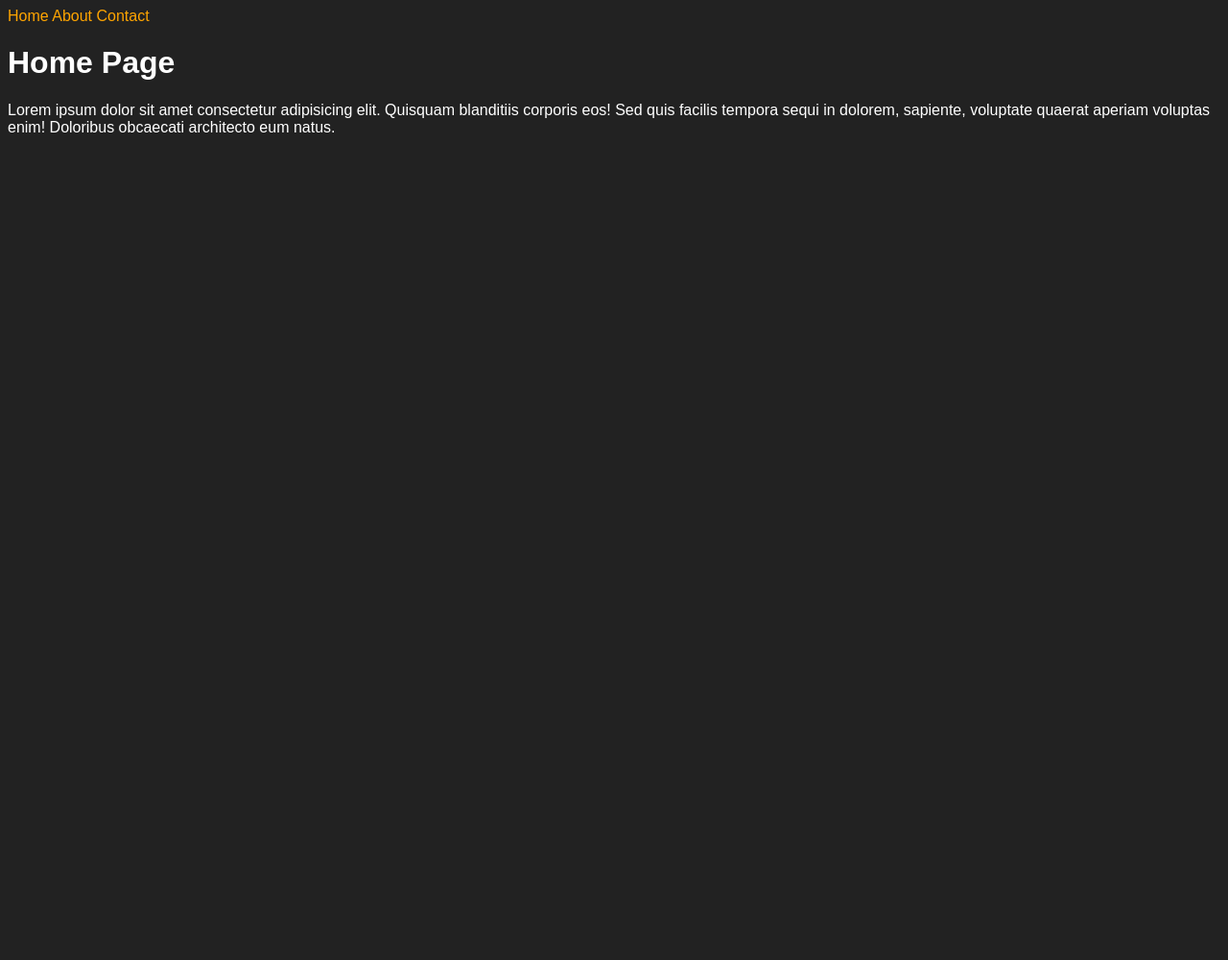
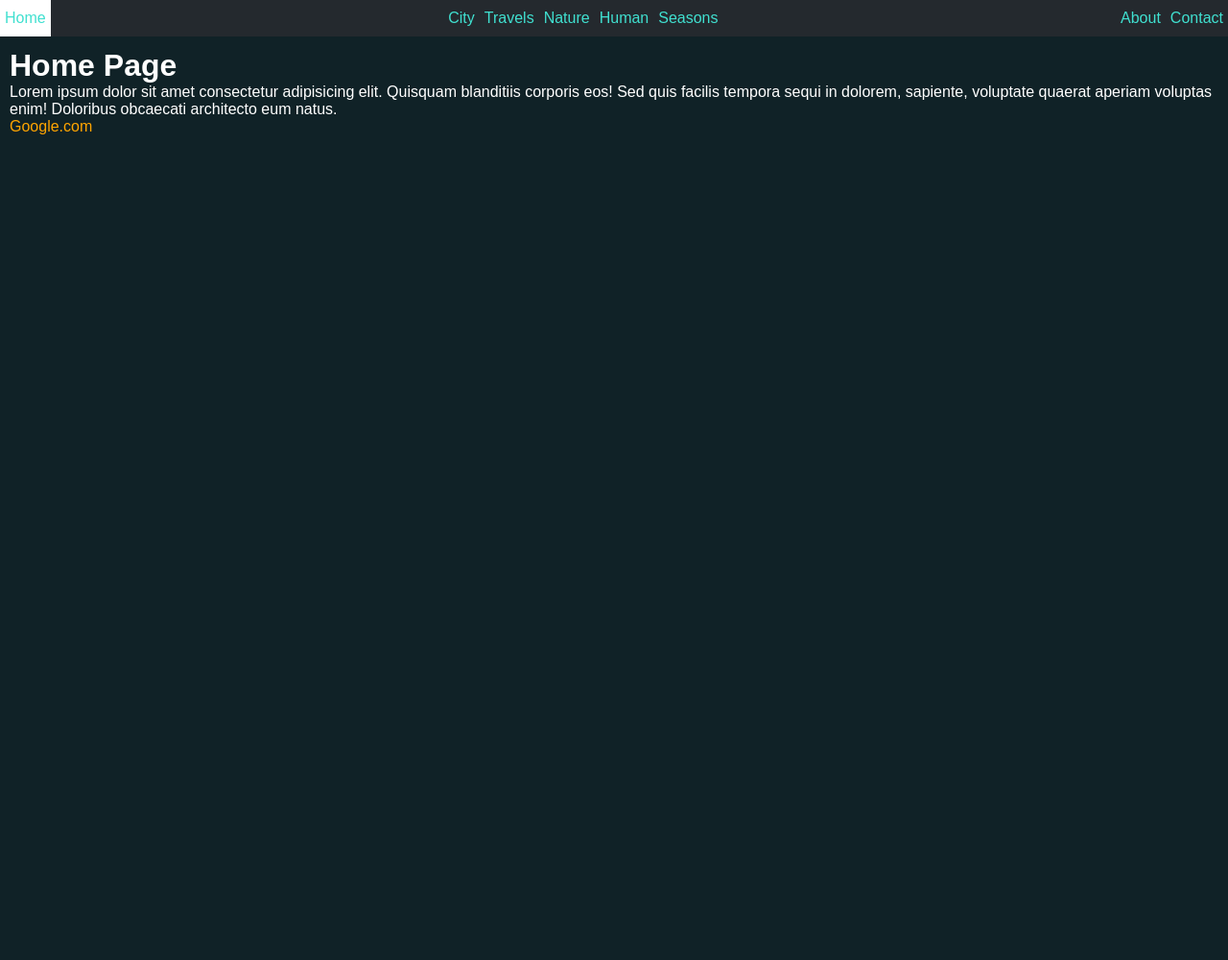
Before and after one commit to robertvari/Django-Core-1, a Django app: page / in a window 1280 px wide. Shown: the whole page at 96% size. Before the commit the page ends 138 px from the top, so only its background shows below. Run offline with Django 3.2, Linux system fonts and the light colour scheme.

Commit message:
CSS navbar

```diff
--- a/static/css/main.css
+++ b/static/css/main.css
@@ -1,7 +1,14 @@
+*{
+    box-sizing: border-box;
+    margin: 0;
+    padding: 0;
+}
+
 body{
-    background-color: #222222;
+    background-color: #102227;
     font-family: Arial, Helvetica, sans-serif;
     color: white;
+    height: 1000px;
 }
 
 a{
@@ -12,3 +19,32 @@ a{
 a:hover{
     color: white;
 }
+
+.navbar a{
+    display: block;
+    color: turquoise;
+    font-size: 16px;
+    padding: 10px 5px;
+}
+
+.navbar a:hover{
+    background-color: white;
+    transition: 0.5s;
+}
+
+.navbar{
+    display: flex;
+    justify-content: space-between;
+    position: fixed;
+    width: 100%;
+    z-index: 10;
+    background-color: #24292e;
+}
+
+.nav_item{
+    display: flex;
+}
+
+.content{
+    padding: 50px 10px 10px 10px;
+}
--- a/templates/_base.html
+++ b/templates/_base.html
@@ -14,7 +14,9 @@
     {% include '_navbar.html' %}
 
     <!-- Page content -->
-    {% block content %}
-    {% endblock content %}
+    <div class="content">
+        {% block content %}
+        {% endblock content %}
+    </div>
 </body>
 </html>
--- a/templates/_navbar.html
+++ b/templates/_navbar.html
@@ -1,5 +1,18 @@
-<div>
-    <a href="{% url 'home' %}">Home</a>
-    <a href="{% url 'about' %}">About</a>
-    <a href="{% url 'contact' %}">Contact</a>
+<div class="navbar">
+    <div class="nav_item">
+        <a href="{% url 'home' %}">Home</a>
+    </div>
+
+    <div class="nav_item">
+        <a href="">City</a>
+        <a href="">Travels</a>
+        <a href="">Nature</a>
+        <a href="">Human</a>
+        <a href="">Seasons</a>
+    </div>
+
+    <div class="nav_item">
+        <a href="{% url 'about' %}">About</a>
+        <a href="{% url 'contact' %}">Contact</a>
+    </div>
 </div>
--- a/templates/home.html
+++ b/templates/home.html
@@ -5,4 +5,5 @@
 {% block content %}
     <h1>Home Page</h1>
     <p>Lorem ipsum dolor sit amet consectetur adipisicing elit. Quisquam blanditiis corporis eos! Sed quis facilis tempora sequi in dolorem, sapiente, voluptate quaerat aperiam voluptas enim! Doloribus obcaecati architecto eum natus.</p>
+    <a href="">Google.com</a>
 {% endblock content %}
```
